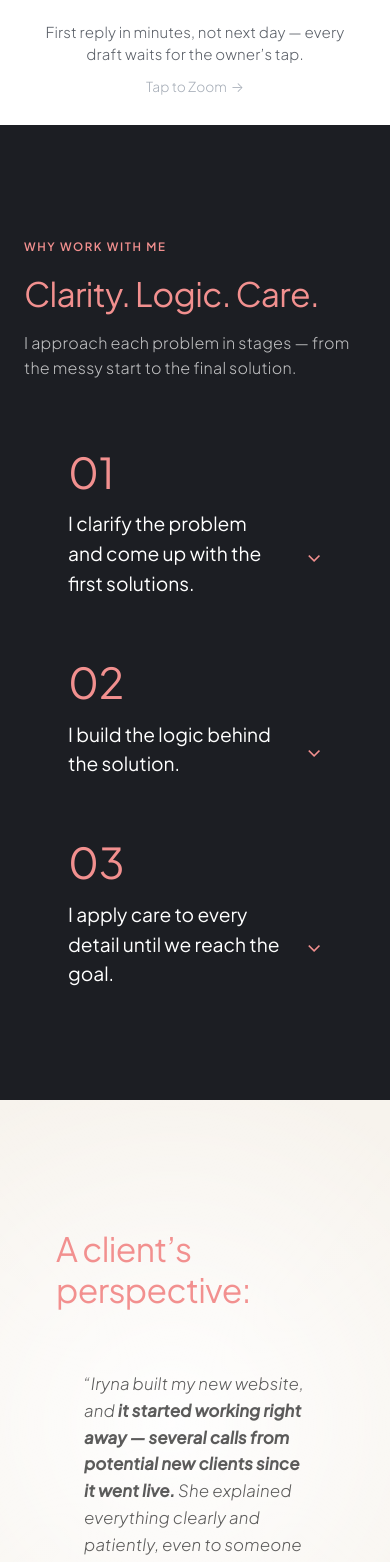
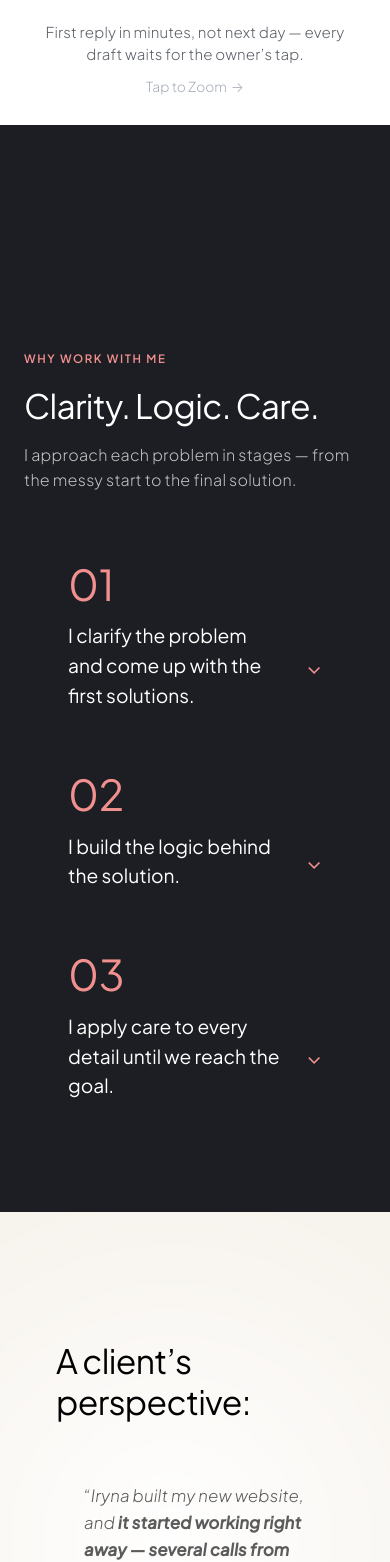
Before and after one commit to Irene2828/porfoliojuly, a Next.js app: page / in a window 390 px wide. Shown: the part 4033-5595 px from the top of the page. Built offline with nearby package versions, Linux system fonts and the light colour scheme.

Commit message:
Refine section heading colors and top spacing

```diff
--- a/src/app/index.css
+++ b/src/app/index.css
@@ -1073,6 +1073,36 @@ h1, h2, h3, h4, h5, h6 {
   -webkit-text-fill-color: var(--color-heading-peach) !important;
 }
 
+/* Section-specific heading colors and top spacing. */
+.v2-theme #how-it-works {
+  padding-top: 40.8rem !important;
+}
+
+.v2-theme #how-it-works h2.how-title {
+  color: #ffffff !important;
+  -webkit-text-fill-color: #ffffff !important;
+}
+
+.v2-theme #process h2.testimonial-heading,
+.v2-theme #ai-showcase h2.faq-headline {
+  color: #000000 !important;
+  -webkit-text-fill-color: #000000 !important;
+}
+
+.v2-theme #faq-section {
+  padding-top: 20.4rem !important;
+}
+
+@media (max-width: 900px) {
+  .v2-theme #how-it-works {
+    padding-top: 14rem !important;
+  }
+
+  .v2-theme #faq-section .faq-section-heading {
+    font-size: calc(var(--text-section-title) * 1.1) !important;
+  }
+}
+
 /* Prefooter closing headline: matching hero headline letter spacing, color and font weight */
 .v2-theme .prefooter-section:not(.about-cta-section) h2,
 .v2-theme .prefooter-closing-line {
```
